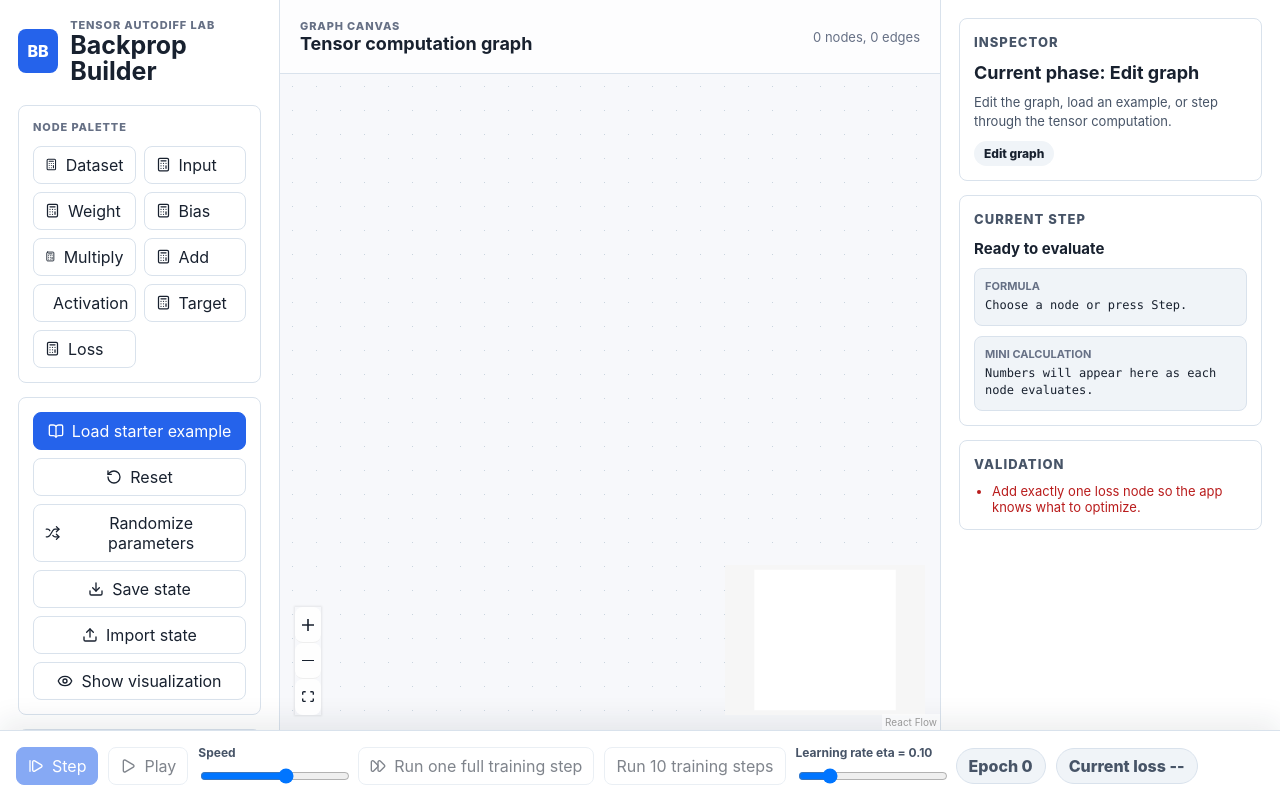
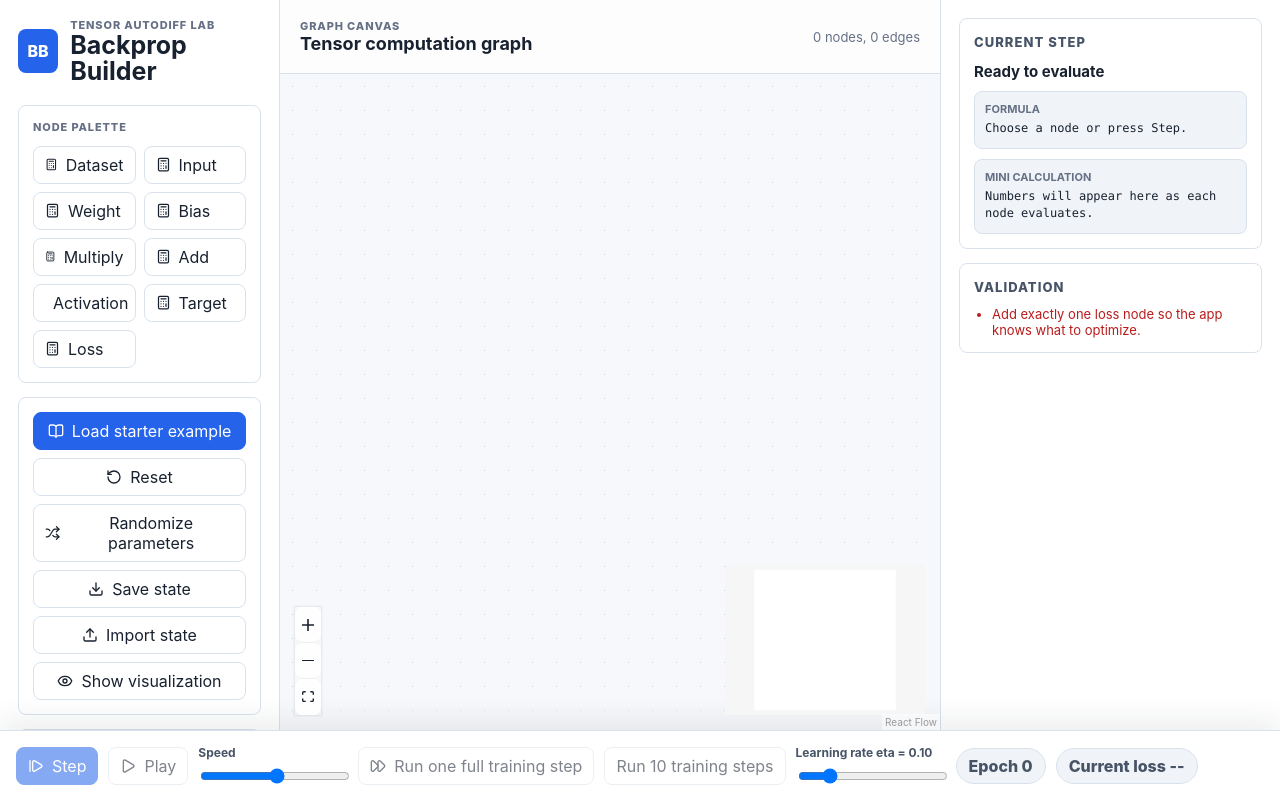
Before and after one commit to davbachman/BackpropBuilder, a React (Vite) app: page / in a window 1280 px wide. Built offline with nearby package versions, Linux system fonts and the light colour scheme.

Commit message:
Remove Inspector card from right sidebar

```diff
--- a/src/App.tsx
+++ b/src/App.tsx
@@ -66,7 +66,7 @@ const palette: Array<{ type: NodeType; label: string }> = [
   { type: 'loss', label: 'Loss' },
 ]
 
-const MIN_PLAY_DELAY_MS = 250
+const MIN_PLAY_DELAY_MS = 50
 const MAX_PLAY_DELAY_MS = 1800
 const DEFAULT_PLAY_DELAY_MS = 900
 const DEFAULT_SPEED_SLIDER_VALUE = MIN_PLAY_DELAY_MS + MAX_PLAY_DELAY_MS - DEFAULT_PLAY_DELAY_MS
@@ -707,13 +707,6 @@ function App(): ReactElement {
         {showVisualization ? <VisualizationPanel graph={visualizationGraph} /> : null}
 
         <section className="inspector-card">
-          <p className="eyebrow">Inspector</p>
-          <h2>Current phase: {phaseLabel(phase)}</h2>
-          <p>{activeStep?.explanation ?? 'Edit the graph, load an example, or step through the tensor computation.'}</p>
-          <div className={`phase-badge phase-${phase}`}>{phaseLabel(phase)}</div>
-        </section>
-
-        <section className="inspector-card">
           <p className="eyebrow">Current step</p>
           <h3>{activeStep?.title ?? 'Ready to evaluate'}</h3>
           <div className="formula-box">
@@ -789,14 +782,6 @@ function App(): ReactElement {
       </footer>
     </main>
   )
-}
-
-function phaseLabel(phase: GraphPhase): string {
-  if (phase === 'edit') return 'Edit graph'
-  if (phase === 'forward') return 'Forward pass'
-  if (phase === 'loss') return 'Loss computation'
-  if (phase === 'backward') return 'Backward pass'
-  return 'Update parameters'
 }
 
 function labelForType(type: NodeType): string {
--- a/src/components/BuilderNode.tsx
+++ b/src/components/BuilderNode.tsx
@@ -29,6 +29,8 @@ export interface BuilderNodeData extends Record<string, unknown> {
   showGradient: boolean
   formula: string
   fullFormula: string
+  lossKind?: LossKind
+  lossOptions?: Array<{ kind: LossKind; label: string }>
   active: boolean
   hasIncomingValue: boolean
   onFlexibleInputAdd: (nodeId: string) => void
@@ -66,6 +68,8 @@ export function BuilderNode(props: NodeProps): ReactElement {
     node.type === 'bias' ||
     ((node.type === 'input' || node.type === 'target') && !data.hasIncomingValue)
   const selectedDataset = node.type === 'dataset' ? datasetForNode(node) : undefined
+  const lossKind = data.lossKind ?? lossKindForNode(node)
+  const lossOptions = data.lossOptions ?? LOSS_OPTIONS
   const showTypeBadge = node.label.trim().toLowerCase() !== node.type
   const valueText = formatTensorInput(node.params.value)
   const [valueDraft, setValueDraft] = useState({ source: valueText, text: valueText, valid: true })
@@ -140,10 +144,10 @@ export function BuilderNode(props: NodeProps): ReactElement {
           <select
             aria-label="loss"
             className="nodrag nowheel"
-            value={lossKindForNode(node)}
+            value={lossKind}
             onChange={(event) => data.onLossChange(node.id, event.target.value as LossKind)}
           >
-            {LOSS_OPTIONS.map((option) => (
+            {lossOptions.map((option) => (
               <option key={option.kind} value={option.kind}>
                 {option.label}
               </option>
--- a/src/components/GraphCanvas.tsx
+++ b/src/components/GraphCanvas.tsx
@@ -25,6 +25,8 @@ import {
   heightForInputCount,
   inputArityForNode,
   isFlexibleInputNodeType,
+  lossKindForNode,
+  lossOptionsForNode,
   outputArityForNode,
 } from '../domain/engine'
 import { canConnectGraphNodes, connectGraphNodes, type GraphConnection } from '../domain/graphEditing'
@@ -198,6 +200,8 @@ function GraphCanvasInner({
             showGradient,
             formula: formulaForNode(node, renderedGraph, formatCompactTensor),
             fullFormula: formulaForNode(node, renderedGraph, formatFullTensor),
+            lossKind: node.type === 'loss' ? lossKindForNode(node, renderedGraph) : undefined,
+            lossOptions: node.type === 'loss' ? lossOptionsForNode(node, renderedGraph) : undefined,
             active: activeStep?.nodeId === node.id,
             hasIncomingValue: renderedGraph.edges.some((edge) => edge.target === node.id),
             onFlexibleInputAdd: addFlexibleInput,
--- a/src/domain/engine.ts
+++ b/src/domain/engine.ts
@@ -70,6 +70,7 @@ export const LOSS_OPTIONS: Array<{ kind: LossKind; label: string }> = [
   { kind: 'mae', label: 'Mean absolute error' },
   { kind: 'binary-cross-entropy', label: 'Binary cross entropy' },
 ]
+const TENSOR_LOSS_OPTIONS = LOSS_OPTIONS.filter((option) => option.kind !== 'squared-error')
 
 export const inputArityByType: Record<NodeType, number> = {
   dataset: 0,
@@ -151,14 +152,27 @@ export function formulaForNode(node: GraphNode, graph?: GraphModel, valueFormatt
     case 'activation':
       return `${outputLabel} = ${node.params.activation ?? 'identity'}(${inputLabels[0]})`
     case 'loss':
-      return lossFormula(lossKindForNode(node), inputLabels, Boolean(graph && hasNonScalarIncomingValue(node, graph)))
+      return lossFormula(lossKindForNode(node, graph), inputLabels, Boolean(graph && hasNonScalarIncomingValue(node, graph)))
   }
 }
 
-export function lossKindForNode(node: GraphNode): LossKind {
+export function lossOptionsForNode(node: GraphNode, graph?: GraphModel): Array<{ kind: LossKind; label: string }> {
+  if (node.type === 'loss' && graph && hasNonScalarIncomingValue(node, graph)) return TENSOR_LOSS_OPTIONS
+  return LOSS_OPTIONS
+}
+
+export function lossKindForNode(node: GraphNode, graph?: GraphModel): LossKind {
+  return lossKindForOptions(node, lossOptionsForNode(node, graph))
+}
+
+function lossKindForInputs(node: GraphNode, inputs: TensorValue[]): LossKind {
+  return lossKindForOptions(node, inputs.some((input) => !isScalarTensor(input)) ? TENSOR_LOSS_OPTIONS : LOSS_OPTIONS)
+}
+
+function lossKindForOptions(node: GraphNode, options: Array<{ kind: LossKind; label: string }>): LossKind {
   const selected = node.params.loss
-  if (selected && LOSS_OPTIONS.some((option) => option.kind === selected)) return selected
-  return 'squared-error'
+  if (selected && options.some((option) => option.kind === selected)) return selected
+  return options[0]?.kind ?? 'squared-error'
 }
 
 function lossLabel(kind: LossKind): string {
@@ -676,7 +690,7 @@ function computeForward(
     return { value, localDerivative: derivative, localDerivatives: [derivative] }
   }
 
-  return computeLossForward(lossKindForNode(node), inputs[0], inputs[1])
+  return computeLossForward(lossKindForInputs(node, inputs), inputs[0], inputs[1])
 }
 
 function computeLossForward(
@@ -784,7 +798,7 @@ function computeBackward(
 
   const prediction = values[0]
   const target = values[1]
-  const predictionDerivative = lossGradient(lossKindForNode(node), prediction, target)
+  const predictionDerivative = lossGradient(lossKindForInputs(node, values), prediction, target)
   return [
     {
       edgeId: incoming[0].id,
@@ -934,14 +948,14 @@ function forwardStep(node: GraphNode, incoming: GraphEdge[], inputValues: Tensor
     phase,
     nodeId: node.id,
     edgeIds: incoming.map((edge) => edge.id),
-    title: phase === 'loss' ? `Compute ${lossLabel(lossKindForNode(node)).toLowerCase()}` : `Evaluate ${node.label}`,
+    title: phase === 'loss' ? `Compute ${lossLabel(lossKindForNode(node, graph)).toLowerCase()}` : `Evaluate ${node.label}`,
     explanation:
       phase === 'loss'
         ? 'The loss compares the prediction with the target and turns the error into a positive scalar.'
         : `${node.label} receives ${isTensorStep ? 'tensor' : 'scalar'} inputs, applies its formula, and stores one ${isTensorStep ? 'tensor' : 'scalar'} output for downstream nodes.`,
     formula: formulaForNode(node, graph),
     calculation,
-    pseudocode: pseudocodeForNode(node),
+    pseudocode: pseudocodeForNode(node, graph),
   }
 }
 
@@ -971,7 +985,7 @@ function backwardStep(
     explanation: 'The incoming gradient is multiplied by local derivatives and accumulated on upstream nodes.',
     formula: derivativeFormula(node, graph),
     calculation: `incoming gradient ${formatNumber(downstreamGrad)} -> ${contributionText}`,
-    pseudocode: ['g = node.grad', ...pseudocodeForBackward(node)],
+    pseudocode: ['g = node.grad', ...pseudocodeForBackward(node, graph)],
   }
 }
 
@@ -1006,7 +1020,7 @@ function calculationForForward(node: GraphNode, inputs: TensorValue[]): string {
 }
 
 function lossCalculationForForward(node: GraphNode, inputs: TensorValue[]): string {
-  const kind = lossKindForNode(node)
+  const kind = lossKindForInputs(node, inputs)
   const error = node.cache?.error ?? subtractTensors(inputs[0], inputs[1])
   const denominator = meanDenominator(error)
   if (kind === 'mse') {
@@ -1036,7 +1050,7 @@ function derivativeFormula(node: GraphNode, graph?: GraphModel): string {
     if (activation === 'tanh') return `dz/d${inputLabels[0]} = 1 - tanh(${inputLabels[0]})^2`
     return `dz/d${inputLabels[0]} = 1`
   }
-  if (node.type === 'loss') return lossDerivativeFormula(lossKindForNode(node), inputLabels, Boolean(graph && hasNonScalarIncomingValue(node, graph)))
+  if (node.type === 'loss') return lossDerivativeFormula(lossKindForNode(node, graph), inputLabels, Boolean(graph && hasNonScalarIncomingValue(node, graph)))
   return 'Gradient accumulates here.'
 }
 
@@ -1054,14 +1068,14 @@ function lossDerivativeFormula(kind: LossKind, inputLabels: string[], isTensor:
   return `dL/d${prediction}${suffix} = ${prediction}${suffix} - ${target}${suffix}`
 }
 
-function pseudocodeForNode(node: GraphNode): string[] {
+function pseudocodeForNode(node: GraphNode, graph?: GraphModel): string[] {
   if (node.type === 'input') return [`${node.label} = ${formatNumber(node.params.value)}`]
   if (node.type === 'weight' || node.type === 'bias') return [`${node.label} = Parameter(${formatNumber(node.params.value)})`]
   if (node.type === 'target') return [`${node.label} = ${formatNumber(node.params.value)}`]
   if (node.type === 'multiply') return ['z = product(inputs)']
   if (node.type === 'add') return ['z = sum(inputs)']
   if (node.type === 'activation') return [`z = ${node.params.activation ?? 'identity'}(u)`]
-  const lossKind = lossKindForNode(node)
+  const lossKind = lossKindForNode(node, graph)
   if (lossKind === 'mse') return ['loss = mean((prediction - target) ** 2)']
   if (lossKind === 'mae') return ['loss = mean(abs(prediction - target))']
   if (lossKind === 'binary-cross-entropy') {
@@ -1070,11 +1084,11 @@ function pseudocodeForNode(node: GraphNode): string[] {
   return ['loss = 0.5 * sum((prediction - target) ** 2)']
 }
 
-function pseudocodeForBackward(node: GraphNode): string[] {
+function pseudocodeForBackward(node: GraphNode, graph?: GraphModel): string[] {
   if (node.type === 'multiply') return ['for each input i:', '  input_i.grad += g * product(other inputs)']
   if (node.type === 'add') return ['for each input:', '  input.grad += g']
   if (node.type === 'activation') return ['u.grad += g * local_derivative']
-  if (node.type === 'loss') return lossBackwardPseudocode(lossKindForNode(node))
+  if (node.type === 'loss') return lossBackwardPseudocode(lossKindForNode(node, graph))
   return ['accumulate gradient']
 }
 
```
Also changed, not shown: 2 other files (tests, documents, lock files or other folders).
